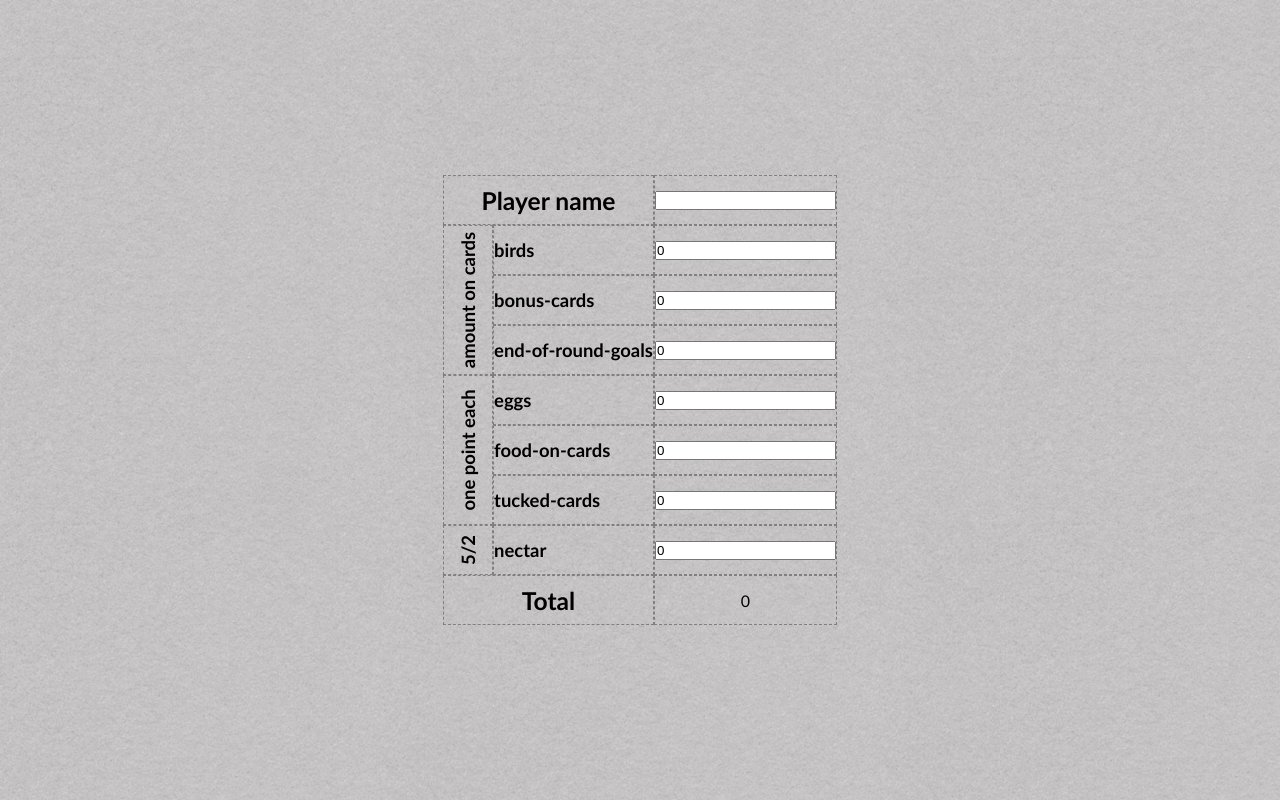
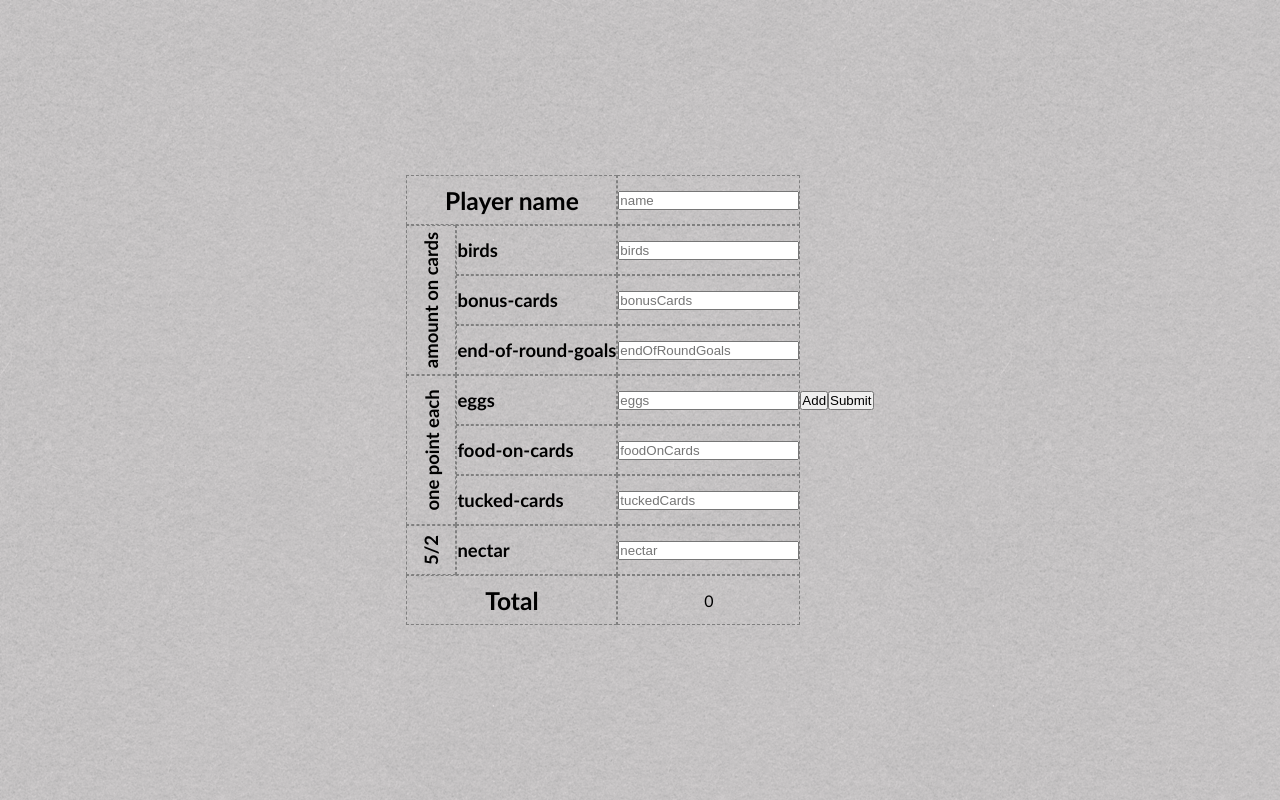
Before and after one commit to Tolsi111/wingspan-scoring-app, an Angular app: page /calculator in a window 1280 px wide. Built offline with nearby package versions, Linux system fonts and the light colour scheme.

Commit message:
Refactored calculator system
Made playerColumn component generic, in order to support scoring for any game

```diff
--- a/src/app/models/player.model.ts
+++ b/src/app/models/player.model.ts
@@ -1,11 +1,17 @@
-export class PlayerModel {
-    name: string = '';
-    birds: number = 0;
-    bonusCards: number = 0;
-    endOfRoundGoals: number = 0;
-    eggs: number = 0;
-    foodOnCards: number = 0;
-    tuckedCards: number = 0;
-    nectar: number = 0;
-    total: number = 0;
-}
+export const WingspanPlayerTemplate = [
+  'name',
+  'birds',
+  'bonusCards',
+  'endOfRoundGoals',
+  'eggs',
+  'foodOnCards',
+  'tuckedCards',
+  'nectar',
+] as const;
+
+export const GenericPlayerTemplate = [
+  'name',
+  'points1',
+  'points2',
+  'points3',
+] as const;
--- a/src/app/pages/calculator/calculator.component.html
+++ b/src/app/pages/calculator/calculator.component.html
@@ -26,7 +26,9 @@
       <h2>Total</h2>
     </div>
   </div>
-  @for (player of players; track player.name) {
-  <app-player-column />
+  @for (player of players(); track $index) {
+  <app-player-column [player]="player" />
   }
+  <button (click)="addPlayer()">Add</button>
+  <button (click)="submitScore()">Submit</button>
 </main>
--- a/src/app/pages/calculator/calculator.component.ts
+++ b/src/app/pages/calculator/calculator.component.ts
@@ -1,17 +1,65 @@
-import { Component, OnInit } from '@angular/core';
-import { PlayerModel } from '../../models/player.model';
+import { Component, inject, OnInit, signal } from '@angular/core';
+import { WingspanPlayerTemplate } from '../../models/player.model';
 import { PlayerColumnComponent } from './player-column/player-column.component';
+import { FormBuilder, FormGroup, Validators } from '@angular/forms';
+import { CalculatorService } from '../../services/calculator.service';
 
 @Component({
   selector: 'app-calculator',
   imports: [PlayerColumnComponent],
   templateUrl: './calculator.component.html',
-  styleUrl: './calculator.component.scss'
+  styleUrl: './calculator.component.scss',
 })
 export class CalculatorComponent implements OnInit {
-  players: PlayerModel[] = [];
+  players = signal<FormGroup[]>([]);
+
+  private fb = inject(FormBuilder);
+  private calculatorService = inject(CalculatorService);
 
   ngOnInit() {
-    this.players.push(new PlayerModel());
+    this.addPlayer();
+  }
+
+  addPlayer() {
+    const newPlayer = new FormGroup({});
+    WingspanPlayerTemplate.forEach((key) => {
+      newPlayer.addControl(
+        key,
+        this.fb.control(
+          '',
+          key === 'name'
+            ? Validators.required
+            : [Validators.required, Validators.pattern(/^[1-9][0-9]*$/)]
+        )
+      );
+    });
+    this.players().push(newPlayer);
+  }
+
+  submitScore() {
+    console.clear();
+    console.log('Submitting scores... ');
+    this.players().forEach((player) => {
+      if (player.invalid) {
+        // TODO: handle invalid player inputs
+        console.warn(
+          `Player ${player.controls['name'].value} has invalid inputs`
+        );
+        // Object.keys(player.controls).forEach((key) => {
+        //   if (player.controls[key].invalid) {
+        //     console.warn(
+        //       `  - ${key} is invalid: `,
+        //       player.controls[key].errors
+        //     );
+        //   }
+        // });
+        return;
+      }
+      console.log(
+        player.controls['name'].value,
+        ' has a total score of: ',
+        this.calculatorService.getPlayerTotalScore(player)
+      );
+    });
   }
 }
--- a/src/app/pages/calculator/player-column/player-column.component.html
+++ b/src/app/pages/calculator/player-column/player-column.component.html
@@ -1,29 +1,17 @@
-<form [formGroup]="form()" class="col-wrapper">
-  <div class="player-name">
-    <input formControlName="name" />
+<form [formGroup]="player()" class="col-wrapper">
+  @for (control of controlNames; track $index) {
+  <div>
+    <input
+      [type]="control === 'name' ? 'text' : 'number'"
+      [attr.min]="control === 'name' ? null : 0"
+      [attr.step]="control === 'name' ? null : 1"
+      [formControlName]="control"
+      [placeholder]="control"
+      [attr.aria-label]="control"
+    />
   </div>
-  <div class="birds">
-    <input type="number" formControlName="birds" />
-  </div>
-  <div class="bonus-cards">
-    <input type="number" formControlName="bonusCards" />
-  </div>
-  <div class="end-of-round-goals">
-    <input type="number" formControlName="endOfRoundGoals" />
-  </div>
-  <div class="eggs">
-    <input type="number" formControlName="eggs" />
-  </div>
-  <div class="food-on-cards">
-    <input type="number" formControlName="foodOnCards" />
-  </div>
-  <div class="tucked-cards">
-    <input type="number" formControlName="tuckedCards" />
-  </div>
-  <div class="nectar">
-    <input type="number" formControlName="nectar" />
-  </div>
+  }
   <div class="total">
-    <p>{{ totalScore() }}</p>
+    <p>{{ total() }}</p>
   </div>
 </form>
--- a/src/app/pages/calculator/player-column/player-column.component.ts
+++ b/src/app/pages/calculator/player-column/player-column.component.ts
@@ -1,73 +1,44 @@
-import { Component, computed, inject, input, OnDestroy, OnInit, Signal, signal } from '@angular/core';
-import { FormBuilder, FormControl, FormGroup, ReactiveFormsModule, Validators } from '@angular/forms';
-
-import { PlayerModel } from '../../../models/player.model';
-import { combineLatest, debounceTime, delay, delayWhen, Observable, Subscription } from 'rxjs';
-import { AsyncPipe } from '@angular/common';
+import {
+  Component,
+  DestroyRef,
+  inject,
+  input,
+  OnInit,
+  signal,
+} from '@angular/core';
+import { FormGroup, ReactiveFormsModule } from '@angular/forms';
+import { CalculatorService } from '../../../services/calculator.service';
 
 @Component({
   selector: 'app-player-column',
   imports: [ReactiveFormsModule],
   templateUrl: './player-column.component.html',
-  styleUrl: './player-column.component.scss'
+  styleUrl: './player-column.component.scss',
 })
-export class PlayerColumnComponent implements OnInit, OnDestroy {
+export class PlayerColumnComponent implements OnInit {
+  player = input.required<FormGroup>();
+  controlNames: string[] = [];
+  total = signal<number>(0);
 
-  form = signal<FormGroup>(new FormGroup({}));
-  private fb = inject(FormBuilder);
-
-  name = signal<string>('');
-  birds = signal<number>(0);
-  bonusCards = signal<number>(0);
-  endOfRoundGoals = signal<number>(0);
-  eggs = signal<number>(0);
-  foodOnCards = signal<number>(0);
-  tuckedCards = signal<number>(0);
-  nectar = signal<number>(0);
-
-  totalScore = computed(() => {
-    return this.birds() +
-    this.bonusCards() +
-    this.endOfRoundGoals() +
-    this.eggs() +
-    this.foodOnCards() +
-    this.tuckedCards() +
-    this.nectar();
-  });
-
-  private formSubscriptions: Subscription[] = [];
+  private destroyRef = inject(DestroyRef);
+  private calculatorService = inject(CalculatorService);
 
   ngOnInit() {
-    this.initForm();
-    this.setupFormValueChange();
+    Object.keys(this.player().controls).forEach((key) => {
+      this.controlNames.push(key);
+    });
+
+    // Add option to keep total score hidden?
+    const totalScoreSub = this.player()
+      .valueChanges // .pipe(debounceTime(500))
+      .subscribe(() => {
+        this.total.set(
+          this.calculatorService.getPlayerTotalScore(this.player())
+        );
+      });
+
+    this.destroyRef.onDestroy(() => {
+      totalScoreSub.unsubscribe();
+    });
   }
-
-  ngOnDestroy() {
-    this.formSubscriptions.forEach(sub => sub.unsubscribe());
-  }
-
-  initForm() {
-    this.form().addControl('name', this.fb.control('', Validators.required));
-    this.form().addControl('birds', this.fb.control(0, Validators.required));
-    this.form().addControl('bonusCards', this.fb.control(0, Validators.required));
-    this.form().addControl('endOfRoundGoals', this.fb.control(0, Validators.required));
-    this.form().addControl('eggs', this.fb.control(0, Validators.required));
-    this.form().addControl('foodOnCards', this.fb.control(0, Validators.required));
-    this.form().addControl('tuckedCards', this.fb.control(0, Validators.required));
-    this.form().addControl('nectar', this.fb.control(0, Validators.required));
-  }
-
-  setupFormValueChange() {
-    // .pipe(debounceTime(500))
-    this.formSubscriptions.push(
-      this.form().get('birds')!.valueChanges.subscribe((value) => { this.birds.set(value) }),
-      this.form().get('bonusCards')!.valueChanges.subscribe((value) => { this.bonusCards.set(value) }),
-      this.form().get('endOfRoundGoals')!.valueChanges.subscribe((value) => { this.endOfRoundGoals.set(value) }),
-      this.form().get('eggs')!.valueChanges.subscribe((value) => { this.eggs.set(value) }),
-      this.form().get('foodOnCards')!.valueChanges.subscribe((value) => { this.foodOnCards.set(value) }),
-      this.form().get('tuckedCards')!.valueChanges.subscribe((value) => { this.tuckedCards.set(value) }),
-      this.form().get('nectar')!.valueChanges.subscribe((value) => { this.nectar.set(value) })
-    )
-  }
-
 }
--- /dev/null
+++ b/src/app/services/calculator.service.ts
@@ -0,0 +1,17 @@
+import { Injectable } from '@angular/core';
+import { FormGroup } from '@angular/forms';
+
+@Injectable({
+  providedIn: 'root',
+})
+export class CalculatorService {
+  getPlayerTotalScore(player: FormGroup): number {
+    return Object.keys(player.controls).reduce((acc, key) => {
+      if (key === 'name') {
+        return acc;
+      }
+      const value = player.get(key)?.value;
+      return acc + (value ? Number(value) : 0);
+    }, 0);
+  }
+}
```
Also changed, not shown: 1 other file (tests, documents, lock files or other folders).
